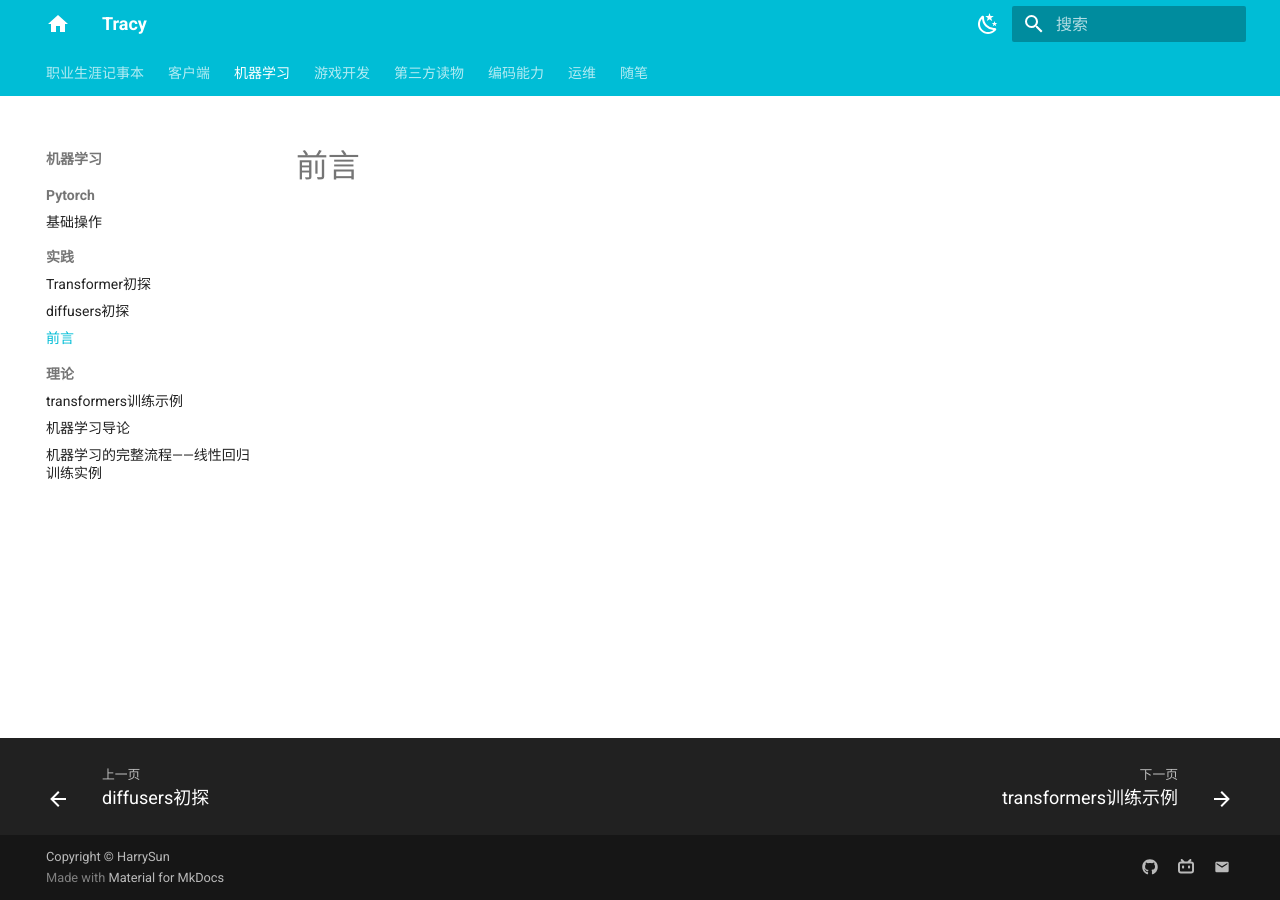
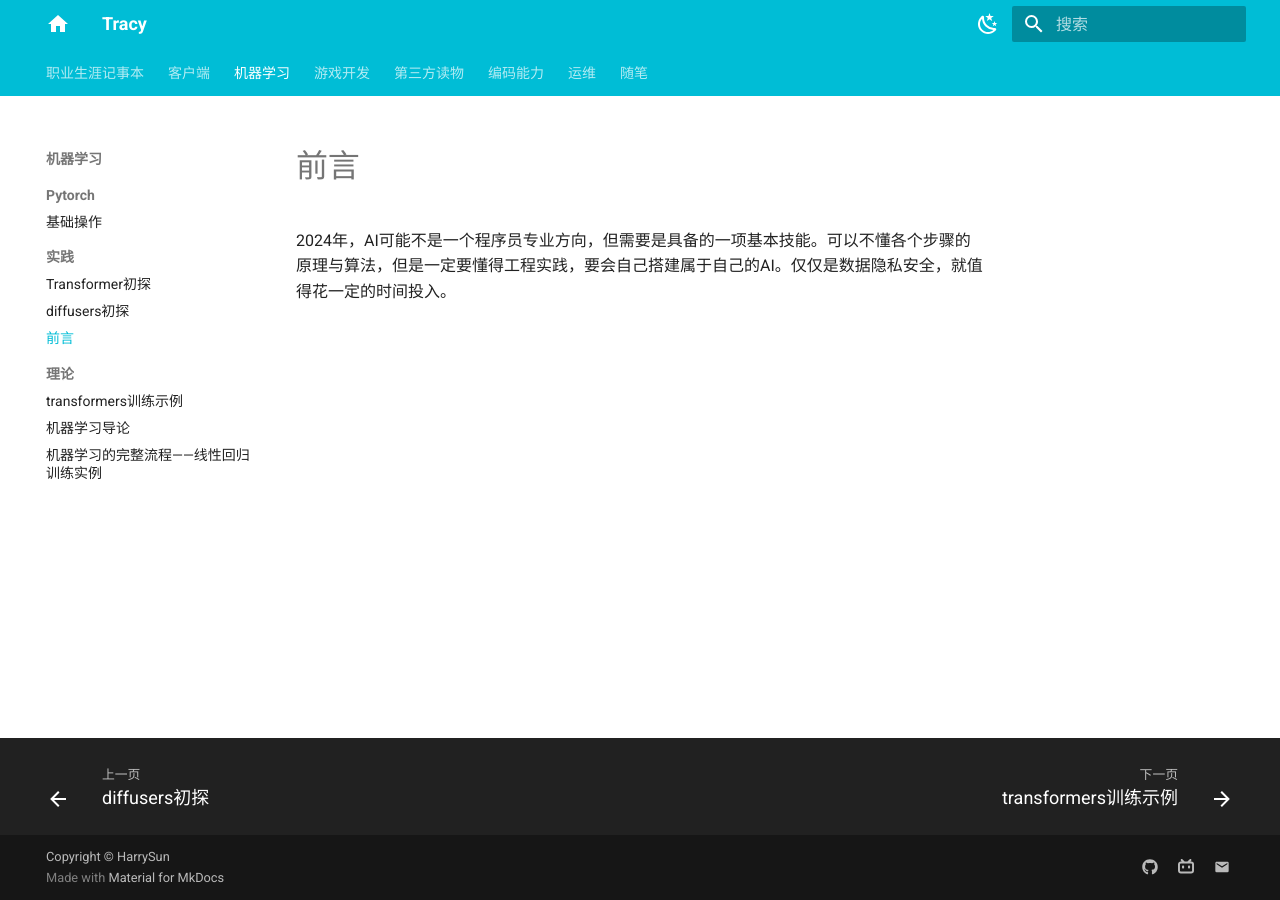
Before and after one commit to HarrySunV9x/harrysunv9x.github.io, an MkDocs documentation site: the page built from articles/机器学习/实践/大模型LLM构建导论.md, in a window 1280 px wide. Built offline with MkDocs 1.6.1 and Material for MkDocs 9.7.7, drawn with Linux system fonts in a browser that asks for light colours.

Commit message:
Update 大模型LLM构建导论.md

```diff
--- a/articles/机器学习/实践/大模型LLM构建导论.md
+++ b/articles/机器学习/实践/大模型LLM构建导论.md
@@ -4,3 +4,5 @@ data:2024-04-24
 ---
 
 # 前言
+
+2024年，AI可能不是一个程序员专业方向，但需要是具备的一项基本技能。可以不懂各个步骤的原理与算法，但是一定要懂得工程实践，要会自己搭建属于自己的AI。仅仅是数据隐私安全，就值得花一定的时间投入。
```
